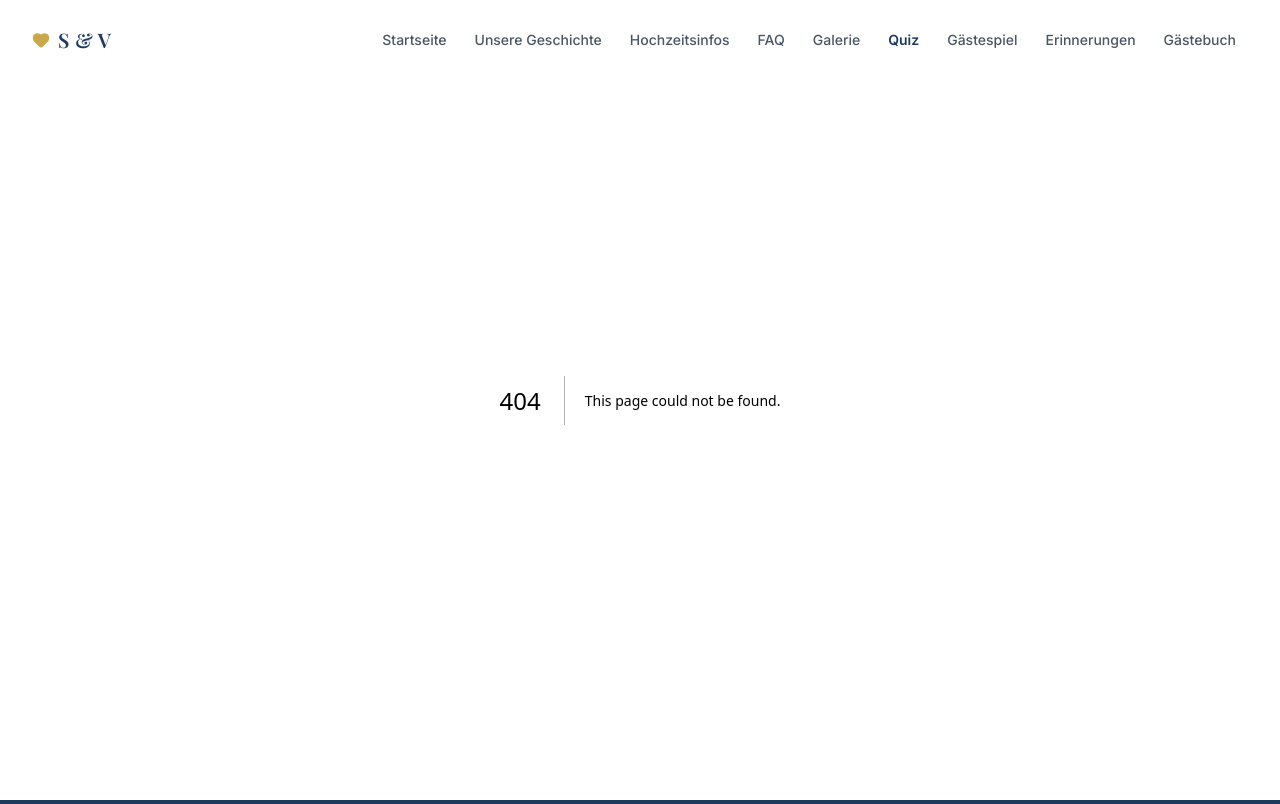
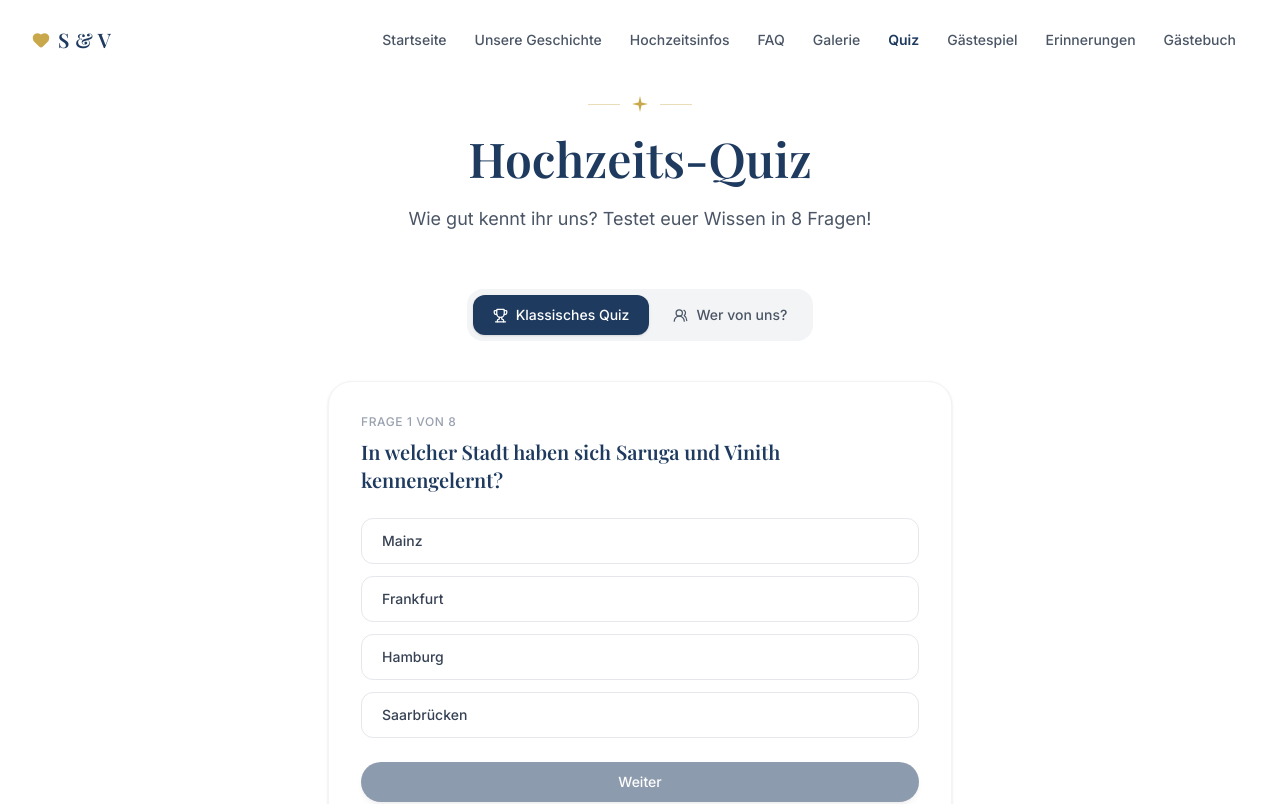
Before and after one commit to kowrithv/saru_vinith_wedding, a Next.js app: page /quiz in a window 1280 px wide. Before the commit this address had no page. Shown: the top 804 px of the page. Built offline with nearby package versions, Linux system fonts and the light colour scheme.

Commit message:
Add quiz page with classic/wer-von-uns mode switcher
Co-Authored-By: Claude Sonnet 5 <noreply@anthropic.com>

```diff
--- /dev/null
+++ b/src/app/quiz/page.tsx
@@ -0,0 +1,58 @@
+'use client'
+
+import { useState } from 'react'
+import { Trophy, Users2 } from 'lucide-react'
+import SectionTitle from '@/components/ui/SectionTitle'
+import ClassicQuiz from '@/components/sections/ClassicQuiz'
+import WhoKnowsUsGame from '@/components/sections/WhoKnowsUsGame'
+import { cn } from '@/lib/utils'
+
+type Mode = 'classic' | 'who'
+
+export default function QuizPage() {
+  const [mode, setMode] = useState<Mode>('classic')
+
+  return (
+    <div className="pt-24 pb-16">
+      <div className="max-w-2xl mx-auto px-4 sm:px-6">
+        <SectionTitle
+          title="Hochzeits-Quiz"
+          subtitle={
+            mode === 'classic'
+              ? 'Wie gut kennt ihr uns? Testet euer Wissen in 8 Fragen!'
+              : 'Stimmt ab, wer von uns beiden eher zutrifft!'
+          }
+        />
+
+        <div className="flex justify-center mb-10">
+          <div className="inline-flex bg-gray-100 rounded-2xl p-1.5 gap-1">
+            <button
+              type="button"
+              onClick={() => setMode('classic')}
+              className={cn(
+                'px-5 py-2.5 rounded-xl text-sm font-medium transition-all duration-200 flex items-center gap-2',
+                mode === 'classic' ? 'bg-dark-blue text-white shadow-sm' : 'text-gray-600 hover:text-dark-blue'
+              )}
+            >
+              <Trophy size={15} />
+              Klassisches Quiz
+            </button>
+            <button
+              type="button"
+              onClick={() => setMode('who')}
+              className={cn(
+                'px-5 py-2.5 rounded-xl text-sm font-medium transition-all duration-200 flex items-center gap-2',
+                mode === 'who' ? 'bg-dark-blue text-white shadow-sm' : 'text-gray-600 hover:text-dark-blue'
+              )}
+            >
+              <Users2 size={15} />
+              Wer von uns?
+            </button>
+          </div>
+        </div>
+
+        {mode === 'classic' ? <ClassicQuiz /> : <WhoKnowsUsGame />}
+      </div>
+    </div>
+  )
+}
```
Also changed, not shown: 1 other file (tests, documents, lock files or other folders).
